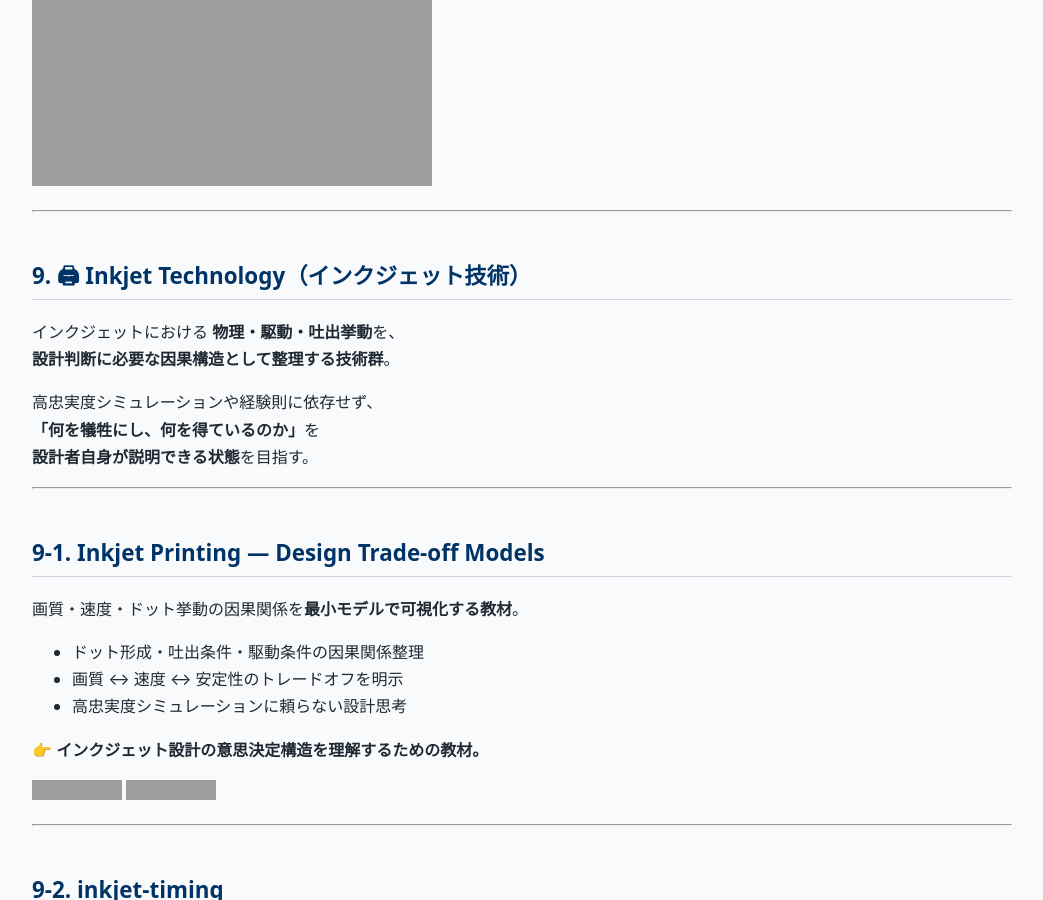
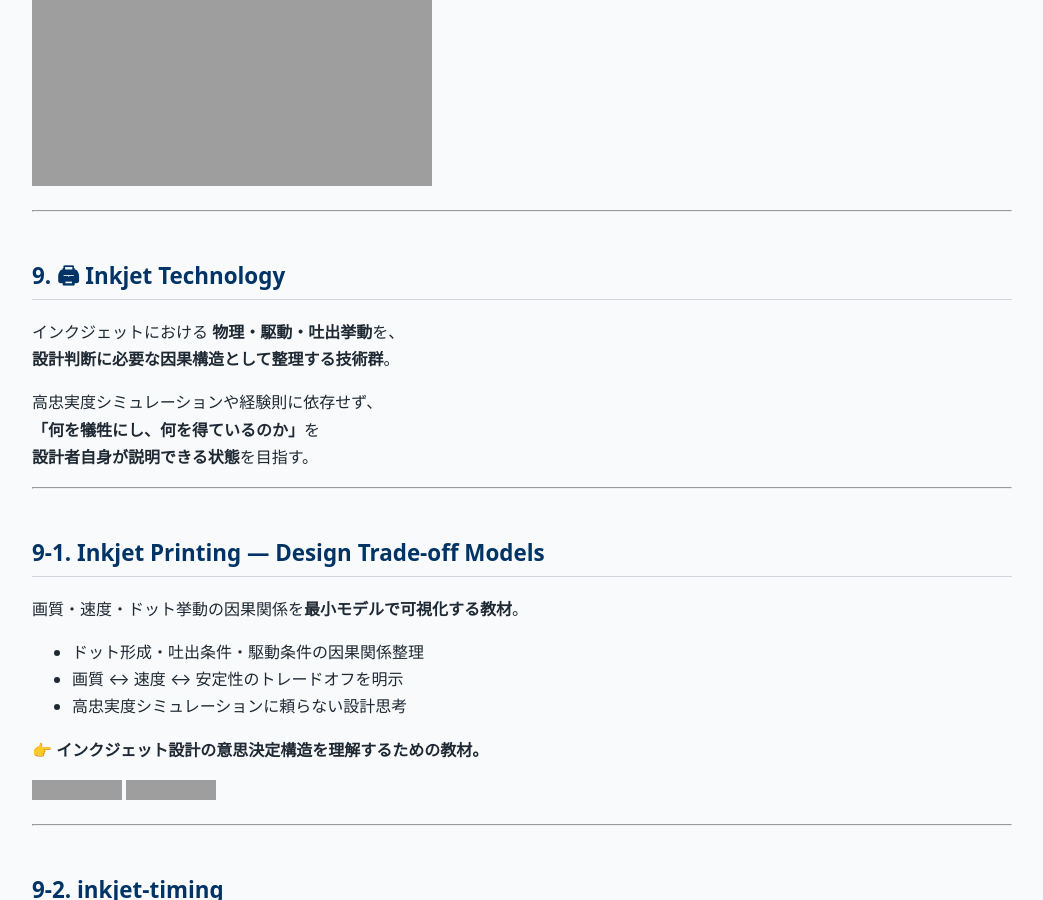
Before and after one commit to Samizo-AITL/Samizo-AITL.github.io, a Jekyll site: the page built from portal/index.md, in a window 1280 px wide and 900 px high, scrolled down 16859 px. Shown: the whole window, without its empty margins (118-1161 px from the left). Built offline with Jekyll 4.4.1, drawn with Linux system fonts in a browser that asks for light colours; our own code applies the rules of GitHub Pages for plain Markdown files; grey boxes are pictures that could not be loaded.

Commit message:
Update index.md

```diff
--- a/portal/index.md
+++ b/portal/index.md
@@ -534,7 +534,7 @@ PID + FSM による制御動作が仕様通りであることを確認。
 
 ---
 
-## 9. 🖨 Inkjet Technology（インクジェット技術）
+## 9. 🖨 Inkjet Technology
 
 インクジェットにおける **物理・駆動・吐出挙動**を、
 **設計判断に必要な因果構造として整理する技術群**。
```
